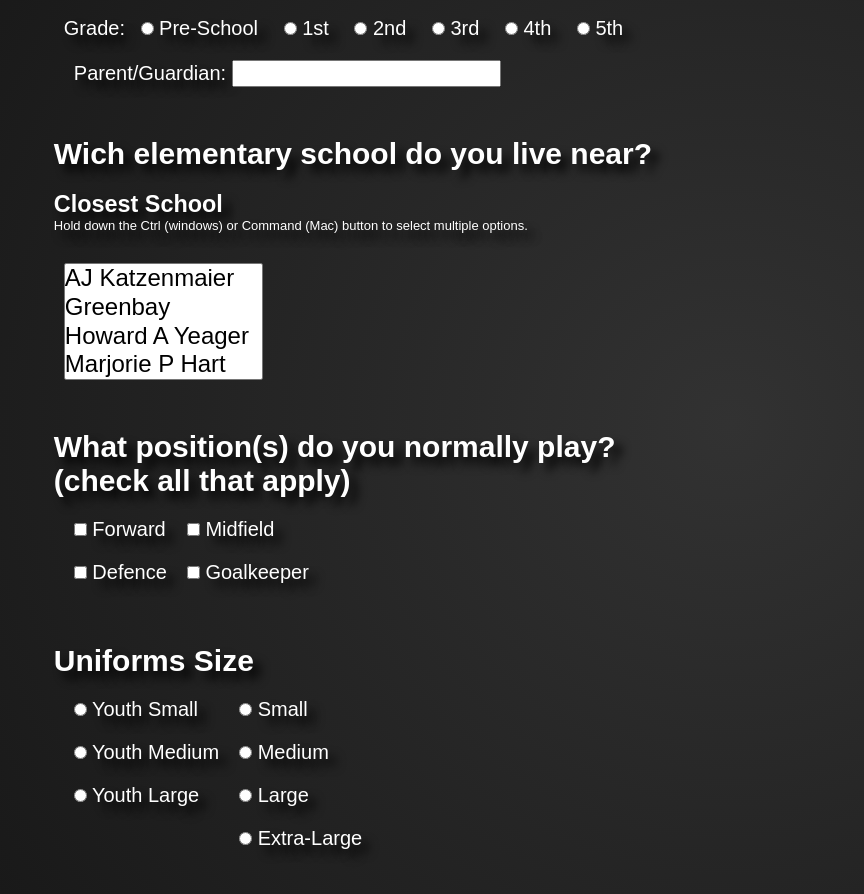
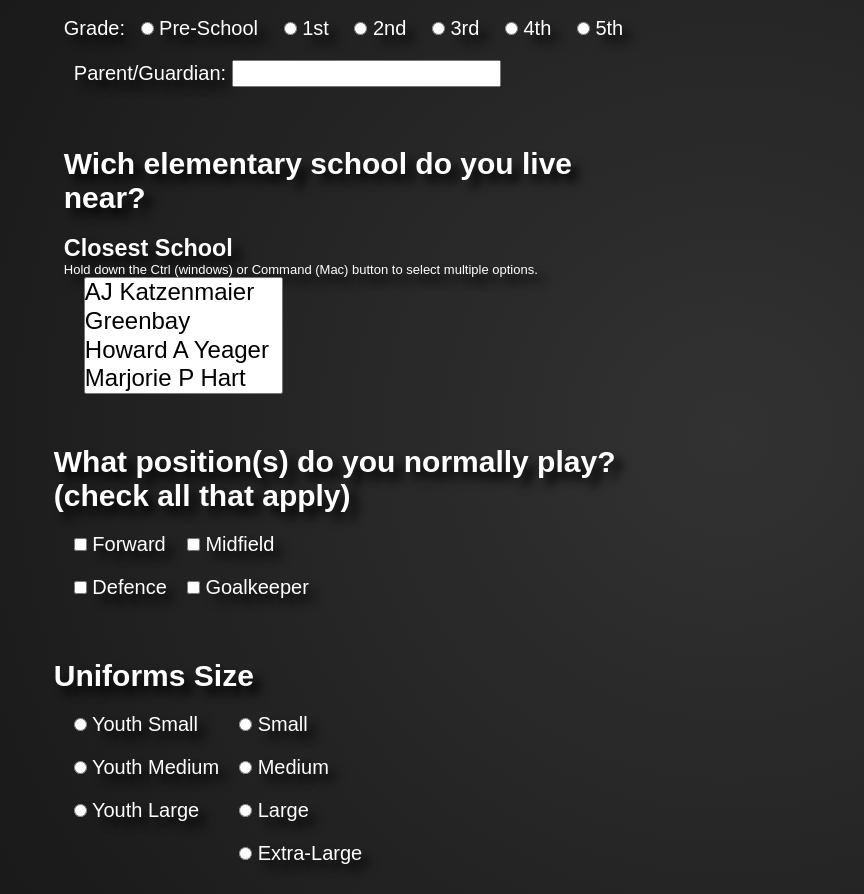
Before and after one commit to Charliiib/MDHL-BARROS, a plain HTML site: page Registration.html in a window 1280 px wide. Shown: the part 1007-1901 px from the top of the page, without its empty margins (279-1143 px from the left). Drawn offline with Linux system fonts and the light colour scheme.

Commit message:
fixed sections with no h

```diff
--- a/Registration.html
+++ b/Registration.html
@@ -5,7 +5,7 @@
     <meta http-equiv="X-UA-Compatible" content="IE=edge" />
     <meta name="viewport" content="width=device-width, initial-scale=1.0" />
     <title>Mighty Ducks Hockey League</title>
-    <link rel="shortcut icon" href="./assets/ice-hockey.png">
+    <link rel="shortcut icon" href="./assets/ice-hockey.png" />
     <link rel="stylesheet" href="style.css" />
   </head>
   <body>
@@ -34,6 +34,7 @@
       </nav>
 
       <section>
+        <h2 class="hide">Registration form</h2>
         <form action="show_data.html" method="get" target="_blank">
           <fieldset class="formbx">
             <legend>Registration Form</legend>
@@ -42,13 +43,15 @@
               <input type="text" id="first_name" name="first_name" required
             /></label>
             <label for="last_name"
-              >Last Name: <input type="text" id="last_name" name="last_name" required
+              >Last Name:
+              <input type="text" id="last_name" name="last_name" required
             /></label>
           </fieldset>
 
           <fieldset id="addressStyle">
             <label for="address"
-              >Street Address: <input type="text" id="address" name="address" required
+              >Street Address:
+              <input type="text" id="address" name="address" required
             /></label>
           </fieldset>
 
@@ -57,7 +60,8 @@
               >City: <input type="text" id="city" name="city" required
             /></label>
             <label for="ZipCode"
-              >Zip Code: <input type="text" id="ZipCode" name="ZipCode" required
+              >Zip Code:
+              <input type="text" id="ZipCode" name="ZipCode" required
             /></label>
           </fieldset>
 
@@ -69,7 +73,13 @@
             <div>
               <span>Gender:</span>
               <label for="female">Female</label>
-              <input type="radio" id="female" name="gender" value="female" required />
+              <input
+                type="radio"
+                id="female"
+                name="gender"
+                value="female"
+                required
+              />
               <label for="male">Male</label>
               <input type="radio" id="male" name="gender" value="male" />
             </div>
@@ -110,15 +120,18 @@
 
           <fieldset>
             <label for="parent"
-              >Parent/Guardian: <input type="text" id="parent" name="parent" required
+              >Parent/Guardian:
+              <input type="text" id="parent" name="parent" required
             /></label>
           </fieldset>
-
+          <fieldset>
             <h2>Wich elementary school do you live near?</h2>
             <h3>Closest School</h3>
-          <p id="select">Hold down the Ctrl (windows) or Command (Mac) button to select multiple options.</p>
-          <fieldset class="columnbx">
-            <div>
+            <p id="select">
+              Hold down the Ctrl (windows) or Command (Mac) button to select
+              multiple options.
+            </p>
+
             <label for="schools"></label>
             <select name="schools" id="schools" multiple>
               <option value="AJ Katzenmaier">AJ Katzenmaier</option>
@@ -128,9 +141,6 @@
               <option value="North Elementary">North Elementary</option>
               <option value="South_Elementary">South_Elementary</option>
             </select>
-
-
-            </div>
           </fieldset>
 
           <h2>What position(s) do you normally play? (check all that apply)</h2>
@@ -187,7 +197,8 @@
                   type="radio"
                   id="Youth_Small"
                   name="uniform"
-                  value="Youth Small" required
+                  value="Youth Small"
+                  required
                 />
                 Youth Small</label
               >
@@ -256,9 +267,9 @@
           </p>
 
           <label for="permission">Parent/Guardian Signature:</label>
-          <input type="text" id="permission" name="permission" required/>
+          <input type="text" id="permission" name="permission" required />
           <label for="date">Date:</label>
-          <input type="date" name="date" id="date" required/>
+          <input type="date" name="date" id="date" required />
 
           <button>submit</button>
         </form>
--- a/style.css
+++ b/style.css
@@ -32,6 +32,10 @@ header h1 {
   bottom: 90px;
   right: 10%;
 }
+main .hide{
+  display: none;
+}
+
 main #box {
   background-color: black;
   height: 30px;
```
Also changed, not shown: aboutDHL.html (+2 -1 lines), contact.html (+2 -1 lines), gameInfo.html (+3 -1 lines), index.html (+2 -1 lines). Lines whose indentation alone changed are shown as unchanged.
